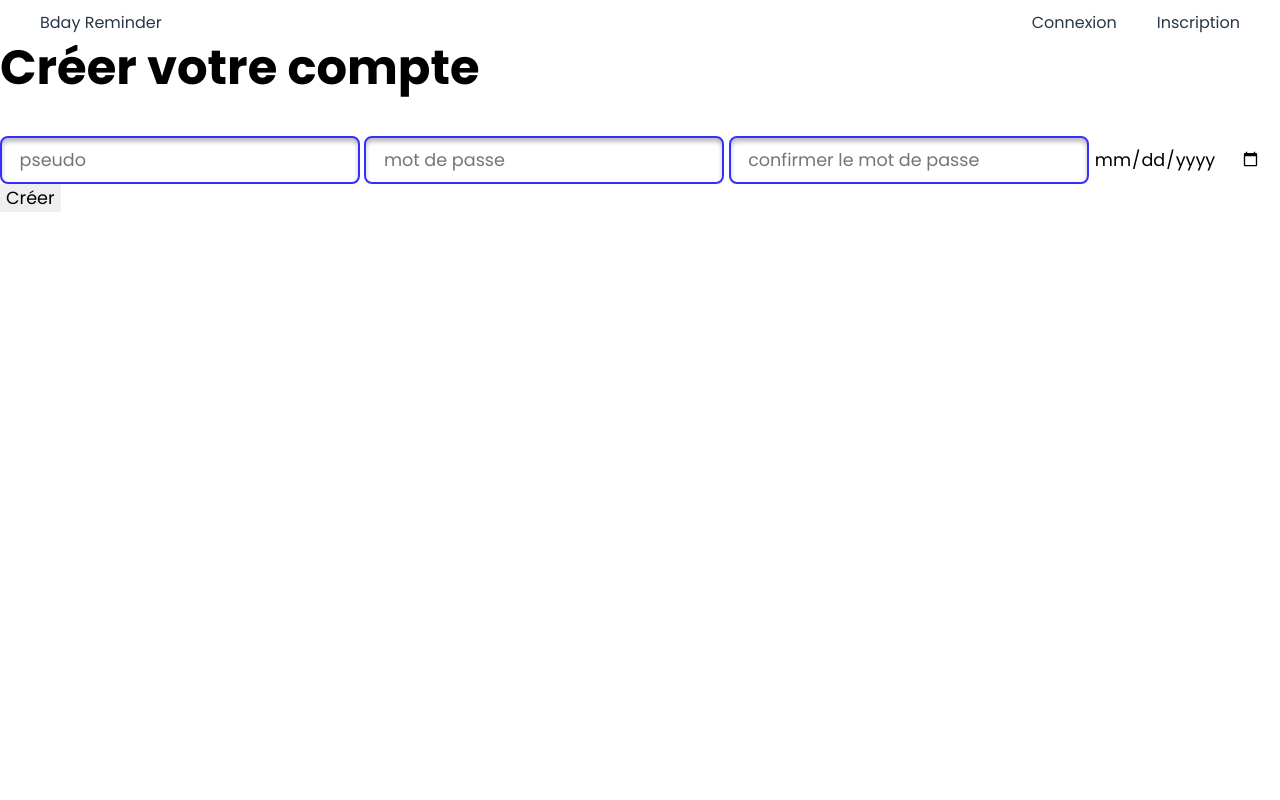
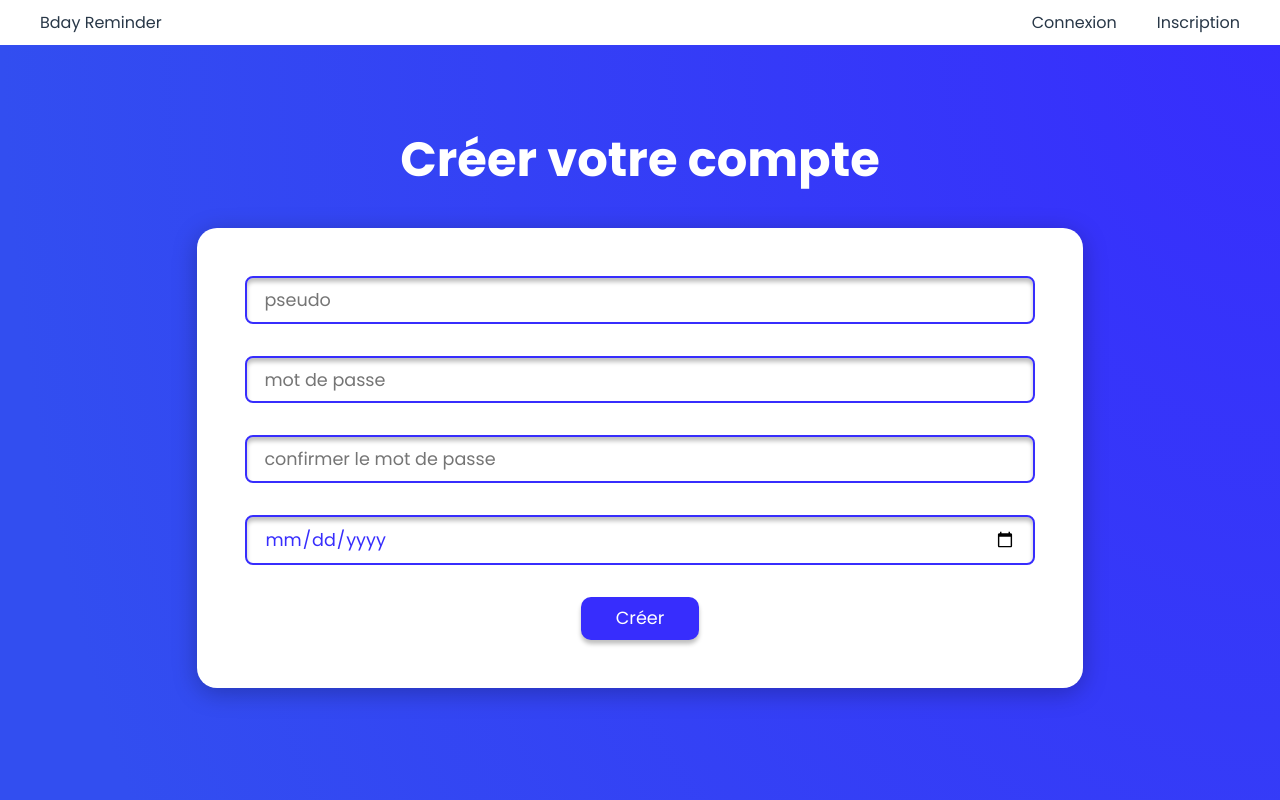
Before and after one commit to Sigmanificient/bday-reminder, a Flask app: page /auth/register in a window 1280 px wide. Run offline with Flask 2, Linux system fonts and the light colour scheme; style sheets or scripts are compiled from the project's sources.

Commit message:
adding register style

```diff
--- a/src/static/scss/components/_input.scss
+++ b/src/static/scss/components/_input.scss
@@ -1,7 +1,8 @@
 @use "../base/colors";
 
 input[type="text"],
-input[type="password"] {
+input[type="password"],
+input[type="date"] {
   width: min(30vw, 360px);
   color: colors.$blue-400;
   border: 2px solid colors.$blue-400;
--- a/src/static/scss/layout/_auth.scss
+++ b/src/static/scss/layout/_auth.scss
@@ -19,6 +19,9 @@
   }
 
   label {
+    display: flex;
+    flex-flow: row wrap;
+    grid-gap: 2em;
     width: 100%;
 
     input {
--- a/src/templates/auth/register.jinja2
+++ b/src/templates/auth/register.jinja2
@@ -3,11 +3,13 @@
 {% block title %}Inscription{% endblock %}
 
 {% block content %}
+    <div class="auth">
         <h1>Créer votre compte</h1>
 
         <form method="post" action="{{ url_for('register_page') }}">
             <label for="username">
-            <input type="text" name="username" placeholder="pseudo" pattern="{{ USERNAME_PATTERN }}">
+                <input type="text" name="username" placeholder="pseudo"
+                       pattern="{{ USERNAME_PATTERN }}">
             </label>
             <label for="password">
                 <input type="password" name="password" placeholder="mot de passe" pattern="{{ PASSWORD_PATTERN }}">
@@ -16,6 +18,9 @@
             <label for="date">
                 <input type="date" name="date" placeholder="date de naissance">
             </label>
-        <input type="submit" value="Créer">
+            <div class="actions">
+                <input class="btn btn-validate" type="submit" value="Créer">
+            </div>
         </form>
+    </div>
 {% endblock %}
```
Lines whose indentation alone changed are shown as unchanged.
